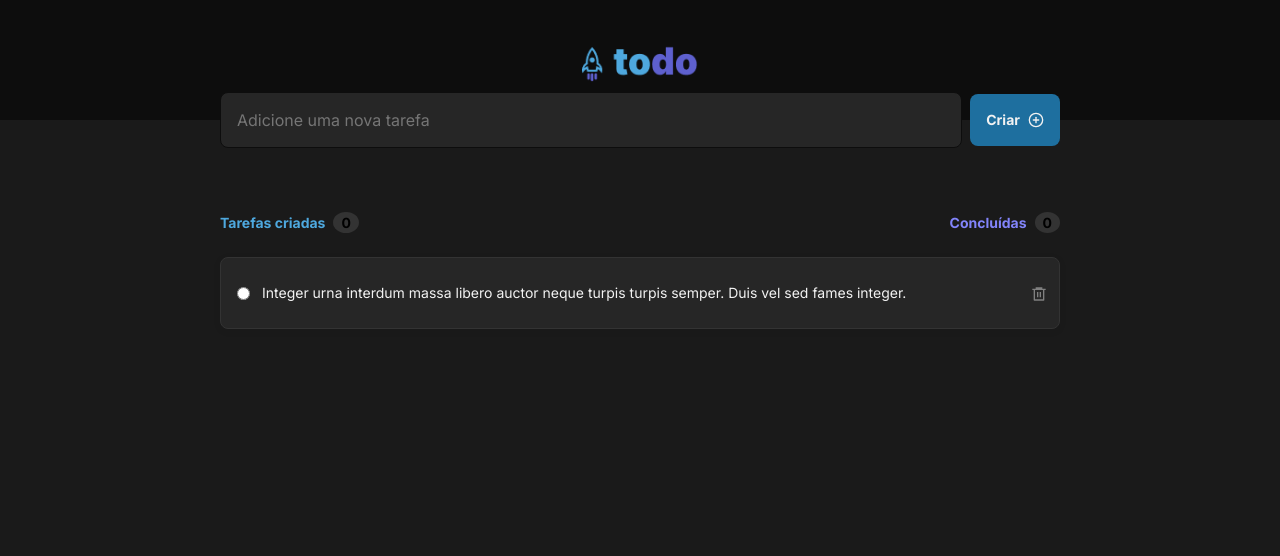
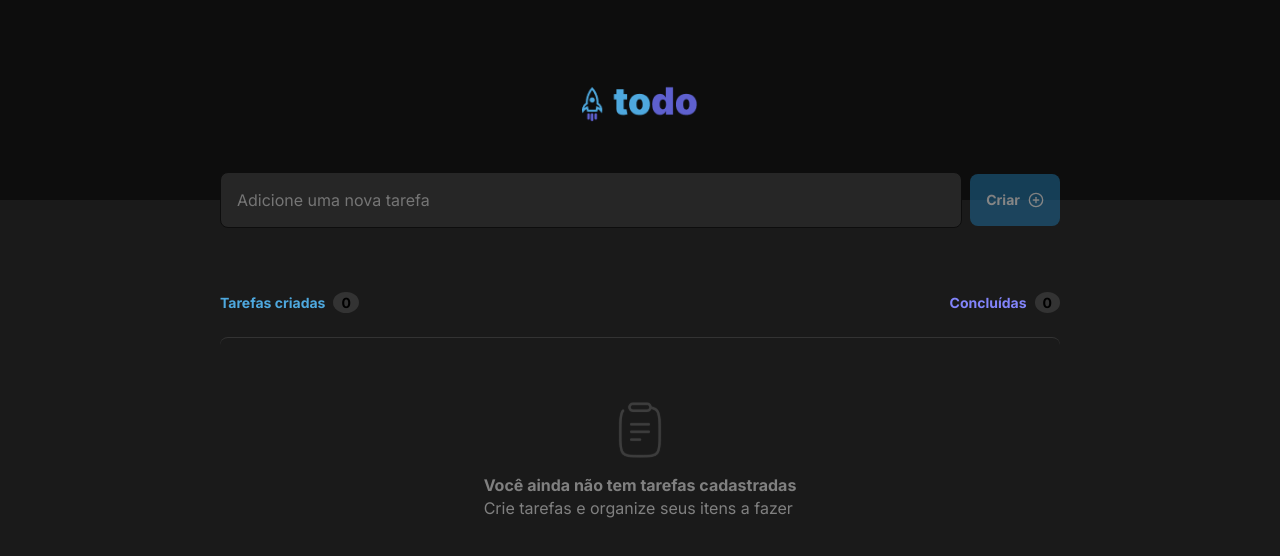
Before and after one commit to arielcBR/to-do-list, a React (Vite) app: page / in a window 1280 px wide. Shown: the top 556 px of the page. Built offline with nearby package versions, Linux system fonts and the light colour scheme.

Commit message:
created tasks counter is done

```diff
--- a/package.json
+++ b/package.json
@@ -13,11 +13,13 @@
     "react": "^18.2.0",
     "react-dom": "^18.2.0",
     "react-icons": "^4.11.0",
-    "styled-components": "^6.0.9"
+    "styled-components": "^6.0.9",
+    "uuid": "^9.0.1"
   },
   "devDependencies": {
     "@types/react": "^18.2.15",
     "@types/react-dom": "^18.2.7",
+    "@types/uuid": "^9.0.5",
     "@typescript-eslint/eslint-plugin": "^6.0.0",
     "@typescript-eslint/parser": "^6.0.0",
     "@vitejs/plugin-react": "^4.0.3",
--- a/src/components/Task/Task.tsx
+++ b/src/components/Task/Task.tsx
@@ -1,17 +1,26 @@
 import { RiDeleteBin6Line } from 'react-icons/ri'
 import styles from './task.module.css'
+import { FormEvent } from 'react';
 
 interface TaskProps {
     content: string;
 }
 
 export function Task({content}: TaskProps){
+
+    function handleDeleteTask(event: FormEvent){
+        event.preventDefault();
+    }
+
     return (
-        <form>
+        <form onSubmit={handleDeleteTask}>
             <label className={styles.form} htmlFor="taskSelected">
                 <input className={styles.input} type="radio" id="taskSelected" value=""/>
                 <p className={styles.description}>{content}</p>
-                <button className={styles.trashButton} type="submit">
+                <button
+                    className={styles.trashButton}
+                    type="submit"
+                >
                     <RiDeleteBin6Line/>
                 </button>
             </label>
--- a/src/components/Task/task.module.css
+++ b/src/components/Task/task.module.css
@@ -6,6 +6,7 @@
     border-radius: 8px;
     border: 1px solid var(--gray-400);
     background: var(--gray-500);
+    margin-bottom: 1.2rem;
     box-shadow: 0px 2px 8px 0px rgba(0, 0, 0, 0.06);
     height: calc(4rem + 1.6rem * 2);
     padding: 1.6rem;
--- a/src/pages/home.module.css
+++ b/src/pages/home.module.css
@@ -4,9 +4,8 @@ header{
     display: flex;
     align-items: center;
     justify-content: center;
-    height: 12rem;
+    height: 20rem;
     width: 100%;
-
 }
 
 header > img {
@@ -86,6 +85,11 @@ main > form > button:hover{
     color: var(--gray-500);
 }
 
+main > form > button:disabled{
+    cursor: not-allowed;
+    opacity: 50%;
+}
+
 .table{
     margin-top: 6.4rem;
 }
--- a/src/pages/index.tsx
+++ b/src/pages/index.tsx
@@ -1,11 +1,41 @@
+import { ChangeEvent, FormEvent, InvalidEvent, useState } from 'react'
 import { FiPlusCircle } from 'react-icons/fi'
+import { v4 as uuidv4 } from 'uuid';
 import logo from '../assets/logo.png'
 import empty from '../assets/empty.svg'
 import styles from './home.module.css'
 
 import { Task } from '../components/Task/Task'
 
+
 export function Home(){
+    const [tasks, setTasks] = useState<Array<string>>([]);
+    const [newTask, setNewTask] = useState("");
+    const [createdTasksCounter, setCreatedTasksCounter] = useState(0);
+    // const [finishedTasksCounter, setFinishedTasksCounter] = useState(0);
+
+    const isNewTaskEmpty = !newTask.length;
+
+    function handleNewTask(event: ChangeEvent<HTMLInputElement>){
+        event.target.setCustomValidity("");
+        setNewTask(event.target.value);
+    }
+
+    function handleCreateNewTask(event: FormEvent){
+        event.preventDefault();
+        const taskValidation = newTask.trim();
+
+        if(taskValidation.length) {
+            setTasks([...tasks, newTask]);
+            setCreatedTasksCounter(tasks.length + 1);
+            setNewTask("");
+        }
+    }
+
+    function handleNewTaskInvalid(event: InvalidEvent<HTMLInputElement>){
+        event.target.setCustomValidity("Este campo é obrigatório!");
+    }
+
 
 
 return (
@@ -16,10 +46,17 @@ return (
 
         <div className={styles.container}>
             <main>
-                <form>
-                    <input type="text" placeholder='Adicione uma nova tarefa'/>
+                <form onSubmit={handleCreateNewTask}>
+                    <input
+                        type="text"
+                        placeholder='Adicione uma nova tarefa'
+                        value={newTask}
+                        onChange={handleNewTask}
+                        onInvalid={handleNewTaskInvalid}
+                        required
+                    />
 
-                    <button type="submit">
+                    <button type="submit" disabled={isNewTaskEmpty}>
                         Criar
                         <FiPlusCircle/>
                     </button>
@@ -29,7 +66,7 @@ return (
                     <div className={styles.tableHeader}>
                         <div className={styles.tasksCreated}>
                             <p>Tarefas criadas</p>
-                            <p>0</p>
+                            <p>{createdTasksCounter}</p>
                         </div>
 
                         <div className={styles.tasksFinished}>
@@ -39,14 +76,24 @@ return (
                     </div>
 
                     <div className={styles.tableBody}>
-                        <Task content={'Integer urna interdum massa libero auctor neque turpis turpis semper. Duis vel sed fames integer.'}/>
-                        {/* <div className={styles.wrapperEmptyState}>
-                            <img src={empty}/>
-                            <div>
-                                <p><strong>Você ainda não tem tarefas cadastradas</strong></p>
-                                <p>Crie tarefas e organize seus itens a fazer</p>
-                            </div>
-                        </div> */}
+                    {!tasks.length
+                        ?
+                        (
+                            <div className={styles.wrapperEmptyState}>
+                                <img src={empty}/>
+                                <div>
+                                    <p><strong>Você ainda não tem tarefas cadastradas</strong></p>
+                                    <p>Crie tarefas e organize seus itens a fazer</p>
+                                </div>
+                            </div>)
+                        :
+                        (
+                            tasks.map(task => (
+                                <Task key={uuidv4()} content={task}/>
+                            ))
+                        )
+                    }
+
                     </div>
                 </div>
             </main>
```
Also changed, not shown: 1 other file (tests, documents, lock files or other folders).
